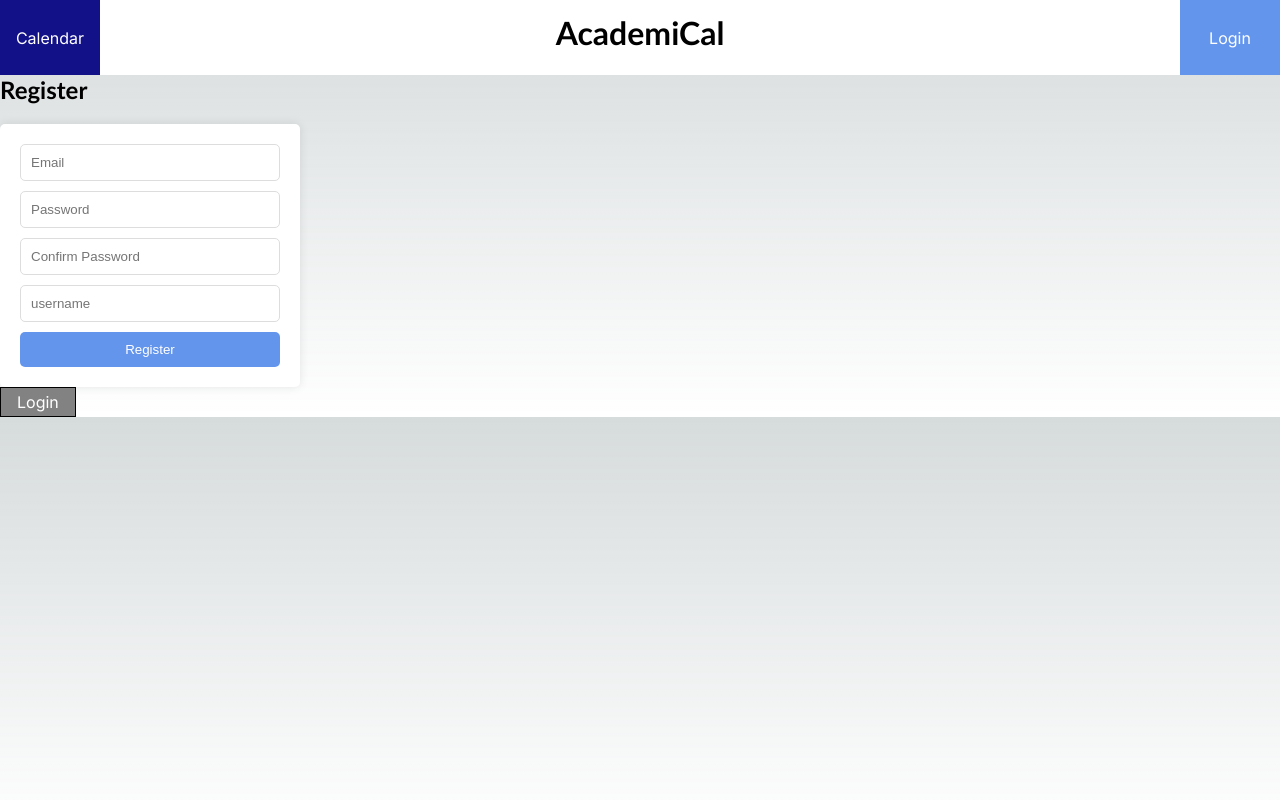
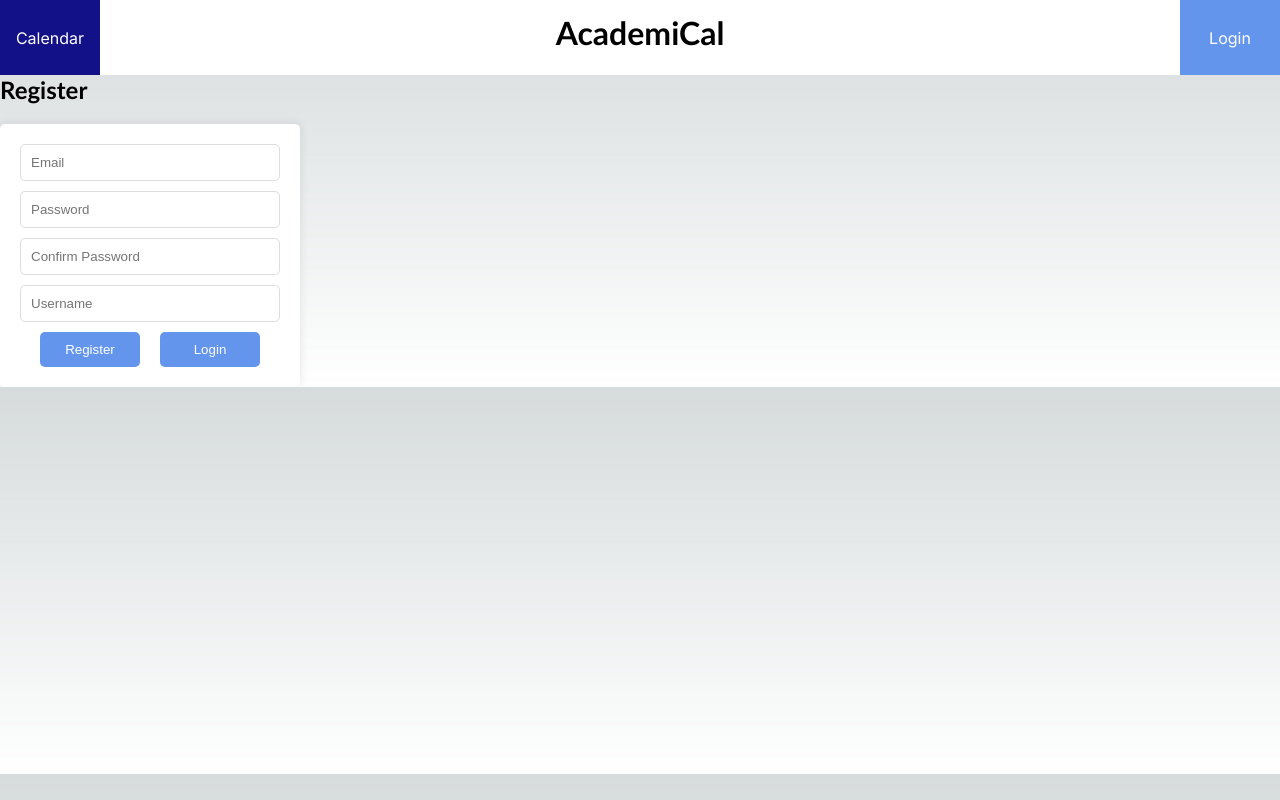
Before and after one commit to ZephyrIO/AcademiCal, a Next.js app in the folder academical/: page /registration in a window 1280 px wide. Built offline with nearby package versions, Linux system fonts and the light colour scheme.

Commit message:
trie to fix register

```diff
--- a/academical/app/login/page.js
+++ b/academical/app/login/page.js
@@ -1,8 +1,6 @@
 'use client'
 import { useState } from 'react';
 import Header from '@/components/Header';
-import Link from 'next/link';
-import Button from '@/components/Button';
 import Login from '@/components/Login';
 
 export default function LoginView() {
@@ -10,7 +8,6 @@ export default function LoginView() {
         <div>
             <Header />
             <Login />
-
         </div>
     );
 }
--- a/academical/app/registration/page.js
+++ b/academical/app/registration/page.js
@@ -1,16 +1,13 @@
 'use client'
 import { useState } from 'react';
 import Header from '@/components/Header';
-import Link from 'next/link';
-import Button from '@/components/Button';
 import Register from '@/components/Register';
 
-export default function Registration() {
+export default function RegistrationView() {
     return (
         <div>
             <Header />
             <Register />
-            <Link href={'/login'}><Button>Login</Button></Link>
         </div>
     );
 }
--- a/academical/components/Register.css
+++ b/academical/components/Register.css
@@ -1,10 +1,11 @@
-div.Register {
+div.register {
   display: flex;
   flex-direction: column;
   align-items: center;
-    justify-content: center;
+  justify-content: flex-start;
   height: 100vh;
   background-color: #f5f5f5;
+  padding-top: 50px;
 }
 
 
@@ -15,7 +16,7 @@ div.Register {
   padding: 20px;
   border-radius: 5px;
   background-color: white;
-    box-shadow: 0px 0px 10px 0px rgba(0,0,0,0.1);
+  box-shadow: 0px 0px 10px 0px rgba(0, 0, 0, 0.1);
 }
 
 
@@ -27,19 +28,44 @@ div.Register {
 }
 
 
-  button.Register {
+button.register,
+button.login {
   padding: 10px;
   background-color: cornflowerblue;
   color: white;
   border: none;
   border-radius: 5px;
   cursor: pointer;
+  width: 100px;
+  /* adjust as needed */
 }
 
 
-  .Register-title {
+
+
+
+.register-title {
   color: #000000;
   font-size: 24px;
   margin-bottom: 20px;
   font-family: 'Trebuchet MS', 'Lucida Sans Unicode', 'Lucida Grande', 'Lucida Sans', Arial, sans-serif;
 }
+
+
+
+button.register:hover,
+button.login:hover {
+  background-color: #5a6268;
+}
+
+.button-group {
+  display: flex;
+  justify-content: space-evenly;
+
+}
+
+button.register,
+.login button {
+  width: 100px;
+  /* adjust as needed */
+}
--- a/academical/components/Register.js
+++ b/academical/components/Register.js
@@ -1,12 +1,13 @@
-import {useState, useContext} from 'react';
+import { useState, useContext } from 'react';
 import axios from 'axios';
 import UserContext from '@/context/UserContext';
-import {useRouter} from 'next/navigation';
+import { useRouter } from 'next/navigation';
 import './Register.css';
 
 const Register = () => {
     const { setUserData } = useContext(UserContext);
     const router = useRouter();
+    const [error, setError] = useState('');
 
     const [form, setForm] = useState({
         email: '',
@@ -46,15 +47,44 @@ const Register = () => {
     };
 
     return (
-        <div classname ="Register">
-            <h2 className="Register-title">Register</h2>
-                <form onSubmit={handleSubmit}>
-                    <input type="email" name="email" placeholder="Email" value={form.email} onChange={handleChange} />
-                    <input type="password" name="password" placeholder="Password" value={form.password} onChange={handleChange} />
-                    <input type="password" name="confirmPassword" placeholder="Confirm Password" value={form.confirmPassword} onChange={handleChange} />
-                    <input type="text" name="username" placeholder="username" value={form.username} onChange={handleChange} />
-                    <button type="submit" className="Register">Register</button>
-                </form>
+        <div classname="register">
+            <h2 className="register-title">Register</h2>
+            <form onSubmit={handleSubmit}>
+                <input
+                    type="email"
+                    name="email"
+                    placeholder="Email"
+                    value={form.email}
+                    onChange={handleChange}
+                />
+                <input
+                    type="password"
+                    name="password"
+                    placeholder="Password"
+                    value={form.password}
+                    onChange={handleChange}
+                />
+                <input
+                    type="password"
+                    name="confirmPassword"
+                    placeholder="Confirm Password"
+                    value={form.confirmPassword}
+                    onChange={handleChange}
+                />
+                <input
+                    type="text"
+                    name="username"
+                    placeholder="Username"
+                    value={form.username}
+                    onChange={handleChange}
+                />
+                <div className="button-group">
+                    <button type="submit" className="register">Register</button>
+                    <button type="button" className="login" onClick={() => router.push('/login')}>Login</button>
+                </div>
+            </form>
+
+            {error && <p>{error}</p>}
         </div>
     );
 };
```
Also changed, not shown: academical/components/Login.css (+7 -3 lines), academical/components/Login.js (+5 -6 lines). Lines whose indentation alone changed are shown as unchanged.
